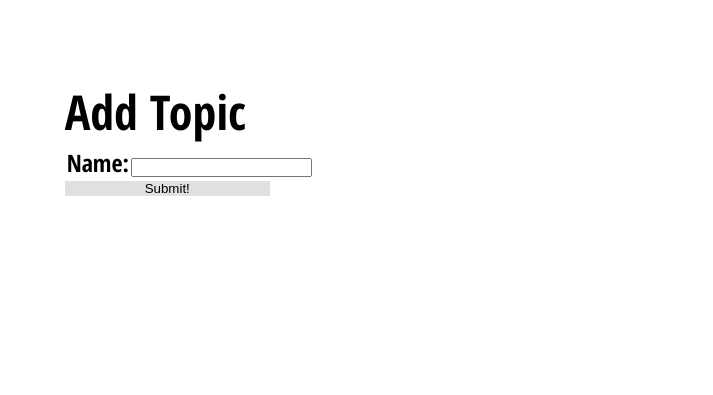
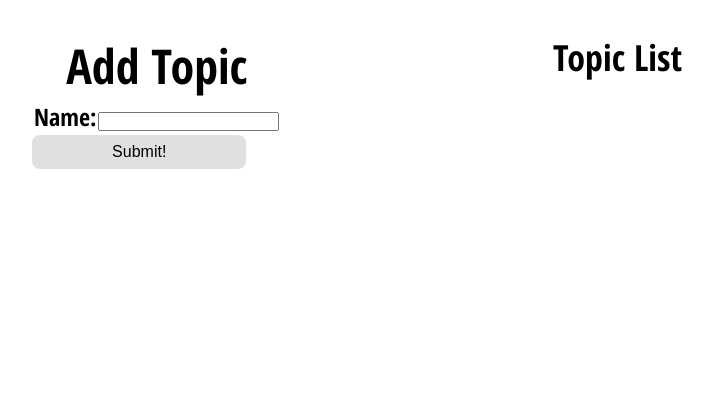
Before and after one commit to jfernnn/Issues-That-Matter, a Django app: page /topics/create/ in a window 1280 px wide. Shown: the part 67-462 px from the top of the page, without its empty margins (368-1081 px from the left). Run offline with Django 3.2, Linux system fonts and the light colour scheme; data that the repository does not hold is empty.

Commit message:
update css

```diff
--- a/main_app/forms.py
+++ b/main_app/forms.py
@@ -4,4 +4,4 @@
 class CommentForm(ModelForm):
     class Meta:
         model = Comment
-        fields = ['content']
+        fields = ['comment']
--- a/main_app/models.py
+++ b/main_app/models.py
@@ -27,12 +27,16 @@
     og_image = models.CharField(max_length=300)
     og_type = models.CharField(max_length=200)
     topic = models.ManyToManyField(Topic)
+    date = models.DateField('resource date')
 
     def get_absolute_url(self):
         return reverse('detail', kwargs={'resource_id': self.id})
 
+    class Meta:
+        ordering = ['-date']
+
 class Comment(models.Model):
-    content = models.TextField(max_length=1000)
+    comment = models.TextField(max_length=1000)
     resource = models.ForeignKey(Resource, on_delete=models.CASCADE)
     user = models.CharField(max_length=150)
     # created_on = models.DateTimeField(auto_now_add=True)
--- a/main_app/static/css/style.css
+++ b/main_app/static/css/style.css
@@ -45,7 +45,7 @@
     width: 100%;
 }
 
-button {
+button, .btn {
     font-size: 2vh;
     border: none;
     background-color: rgba(211, 211, 211, 1);
@@ -135,6 +135,7 @@
 .image-container {
     display: flex;
     justify-content: center;
+    height: 50vh;
 }
 
 footer {
@@ -255,7 +256,7 @@
         grid-template-areas:
         " . form topic";
     }
-    .form-container {
+    .resource-form-container {
         width: 100%;
         height: 100%;
         display: flex;
@@ -270,14 +271,14 @@
 }
 
 @media screen and (min-width: 1200px) {
-    .form {
-        padding: 0;
-        margin-top: 10%;
-        margin-left: 30%;
-    }
+    /* #topic-form {
+        display: flex;
+        justify-content: flex-end;
+    } */
     .topic-column {
         grid-area: topic;
-        padding-left: 2vh;
+        display: flex;
+        justify-content: center;
     }
 }
 
@@ -332,3 +333,41 @@
     display: flex;
     justify-content: center;
 }
+
+#topic-form {
+    display: flex;
+    flex-direction: column;
+    justify-content: flex-start;
+    align-items: center;
+
+}
+.topic-column {
+    display: flex;
+    flex-direction: column;
+    justify-content: flex-start;
+    align-items: center;
+}
+
+iframe {
+    width: 100%;
+    height: 100%;
+}
+
+#image {
+    width: 100%;
+}
+
+textarea {
+   resize: none;
+   height: 50px;
+}
+
+.comment-card {
+    border: 2px solid rgba(211, 211, 211, .7);
+    border-radius: 2vh;
+    margin: 20px 0;
+    padding: 2%;
+    display: flex;
+    flex-direction: column;
+    font-size: 3vh;
+}
--- a/main_app/templates/main_app/resource_confirm_delete.html
+++ b/main_app/templates/main_app/resource_confirm_delete.html
@@ -3,7 +3,7 @@
 {% block content %}
   <h1>Delete Resource</h1>
 
-  <h4>Are you sure you want to delete <span class="teal-text">{{ object.name }}</span>?</h4>
+  <p class="heading">Are you sure you want to delete?</p>
 
   <form action="" method="POST">
     {% csrf_token %}
--- a/main_app/templates/main_app/resource_form.html
+++ b/main_app/templates/main_app/resource_form.html
@@ -1,7 +1,7 @@
 {% extends 'base.html' %}
 
 {% block content %}
-<div class="form-container">
+<div class="resource-form-container">
   <div class="form">
     {% if object %}
       <h1>Edit <span class="teal-text">{{object.name}}</span></h1>
--- a/main_app/templates/main_app/topic_form.html
+++ b/main_app/templates/main_app/topic_form.html
@@ -3,23 +3,19 @@
 {% block content %}
 
 <div class="topic-page">
-{% if topics %}
     <div class="topic-column">
       <h2>Topic List</h2>
+      {% if topics %}
         <ul>
             {% for topic in topics %}
                 <li> {{ topic.name|title }} </li>
             {% endfor %}
         </ul>
+      {% endif %}
     </div>
-{% endif %}
 
-<div class="form">
-  {% if object %}
-    <h1>Edit <span class="teal-text">{{object.name}}</span></h1>
-  {% else %}
+  <div id="topic-form" class="form">
       <h1>Add Topic</h1>
-  {% endif %}
     <!-- Leaving the action empty makes the form post to the same url used to display it -->
     <form action="" method="post">
       <!-- Django requires the following for security purposes -->
--- a/main_app/templatetags/app_filters.py
+++ b/main_app/templatetags/app_filters.py
@@ -7,3 +7,12 @@
 def video_url(value):
     embed_url = value.replace('watch?v=', 'embed/')
     return embed_url
+
+@register.filter(name='color_change')
+def color_change(value):
+    print('remainder', value % 2)
+    if value % 2 == 0:
+        color = 'background-color:white'
+    else:
+        color = 'background-color:rgb(237,236,236)'
+    return color
--- a/main_app/views.py
+++ b/main_app/views.py
@@ -71,6 +71,7 @@
   fields = ['description', 'url']
   def form_valid(self, form):
     og = OpenGraph(form.instance.url)
+    form.instance.date = date.today()
     form.instance.og_title = og.title if 'title' in og else ''
     form.instance.og_description = og.description if 'description' in og else ''
     form.instance.og_image = og.image if 'image' in og else ''
```
Also changed, not shown: main_app/templates/resources/detail.html (+5 -3 lines), main_app/migrations/0006_auto_20200626_0433.py (added). Lines whose indentation alone changed are shown as unchanged.
